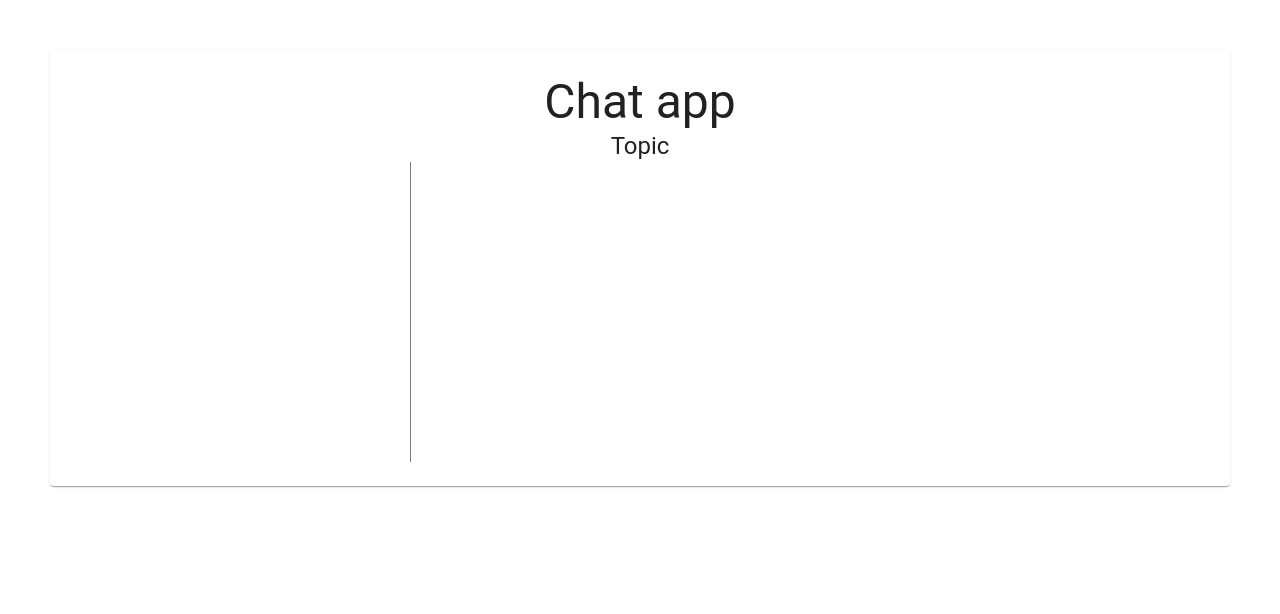
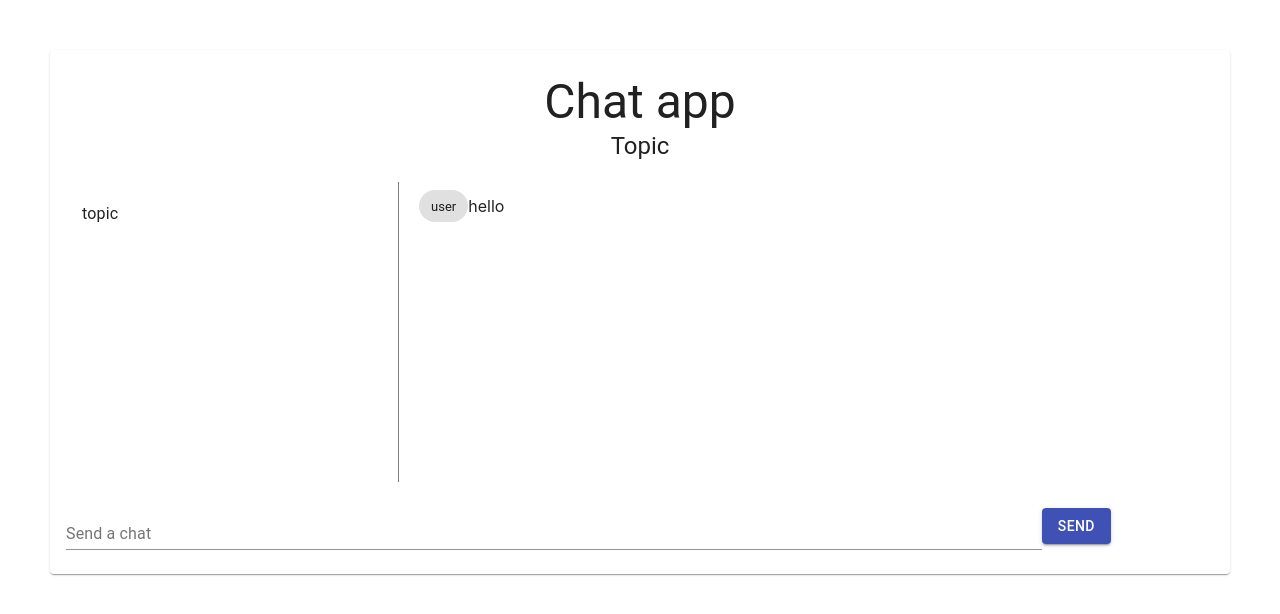
Before and after one commit to serinakode/fun-chat, a React (Create React App) app: page / in a window 1280 px wide. Shown: the top 614 px of the page. Built offline with nearby package versions, Linux system fonts and the light colour scheme.

Commit message:
create a dashboard ui

```diff
--- a/src/Dashboard.js
+++ b/src/Dashboard.js
@@ -2,6 +2,12 @@
 import { makeStyles } from "@material-ui/core/styles";
 import Paper from "@material-ui/core/Paper";
 import Typography from "@material-ui/core/Typography";
+import List from "@material-ui/core/List";
+import ListItem from "@material-ui/core/ListItem";
+import ListItemText from "@material-ui/core/ListItemText";
+import Chip from "@material-ui/core/Chip";
+import Button from "@material-ui/core/Button";
+import TextField from "@material-ui/core/TextField";
 
 const useStyles = makeStyles((theme) => ({
   root: {
@@ -10,19 +16,22 @@
   },
   flex: {
     display: "flex",
+    alignItems: "center",
   },
   topicsWindow: {
     width: "30%",
     height: "300px",
     borderRight: "1px solid grey",
   },
-  chatWindow: { width: "70%", height: "300px" },
+  chatWindow: { width: "70%", height: "300px", padding: "20px" },
   chatBox: { width: "85%" },
   button: { width: "15%" },
 }));
 
 export default function Dashboard() {
   const classes = useStyles();
+
+  const [textValue, changeTextValue] = React.useState("");
 
   return (
     <div>
@@ -34,10 +43,37 @@
           Topic
         </Typography>
         <div className={classes.flex}>
-          <div className={classes.topicsWindow}></div>
-          <div className={classes.chatWindow}></div>
+          <div className={classes.topicsWindow}>
+            <List>
+              {["topic"].map((topic) => (
+                <ListItem primary={topic} button>
+                  <ListItemText primary={topic} />
+                </ListItem>
+              ))}
+            </List>
+          </div>
+          <div className={classes.chatWindow}>
+            <List>
+              {[{ from: "user", msg: "hello" }].map((chat, i) => (
+                <div className={classes.flex} key={i}>
+                  <Chip label={chat.from} className={classes.chip} />
+                  <Typography variant="p">{chat.msg}</Typography>
+                </div>
+              ))}
+            </List>
+          </div>
         </div>
-        <div className={classes.flex}></div>
+        <div className={classes.flex}>
+          <TextField
+            label="Send a chat"
+            className={classes.chatBox}
+            value={textValue}
+            onChange={(e) => changeTextValue(e.target.value)}
+          />
+          <Button variant="contained" color="primary">
+            Send
+          </Button>
+        </div>
       </Paper>
     </div>
   );
```
